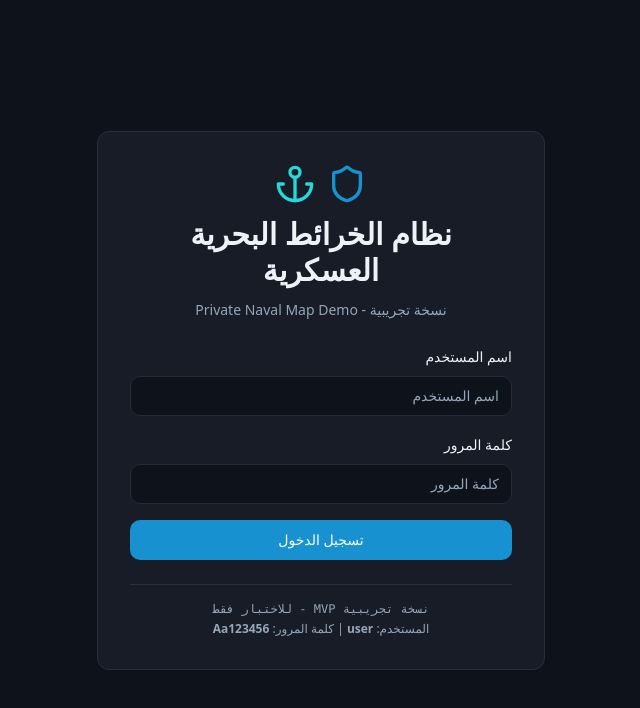
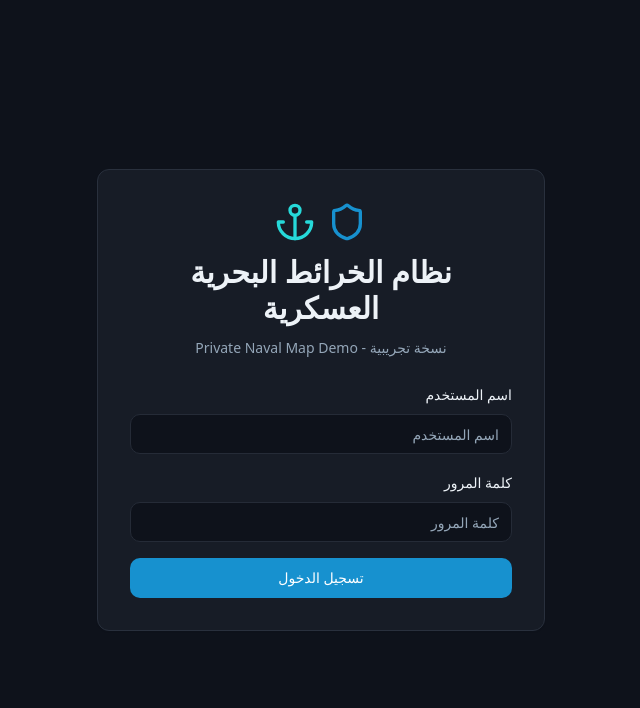
Before and after one commit to azizali204/navi-path-aid, a React (Vite) app: page / in a window 1280 px wide. Shown: the top 708 px of the page, without its empty margins (319-959 px from the left). Built offline with nearby package versions, Linux system fonts and the light colour scheme; the HTML template or start-up script is replaced by a standard one.

Commit message:
Remove login text

```diff
--- a/src/components/auth/LoginScreen.tsx
+++ b/src/components/auth/LoginScreen.tsx
@@ -91,11 +91,6 @@ export const LoginScreen = ({ onLogin }: LoginScreenProps) => {
             تسجيل الدخول
           </Button>
         </form>
-
-        <div className="text-xs text-muted-foreground text-center space-y-1 border-t border-border pt-4">
-          <p className="font-mono">نسخة تجريبية MVP - للاختبار فقط</p>
-          <p>المستخدم: <span className="font-bold">user</span> | كلمة المرور: <span className="font-bold">Aa123456</span></p>
-        </div>
       </Card>
     </div>
   );
```
